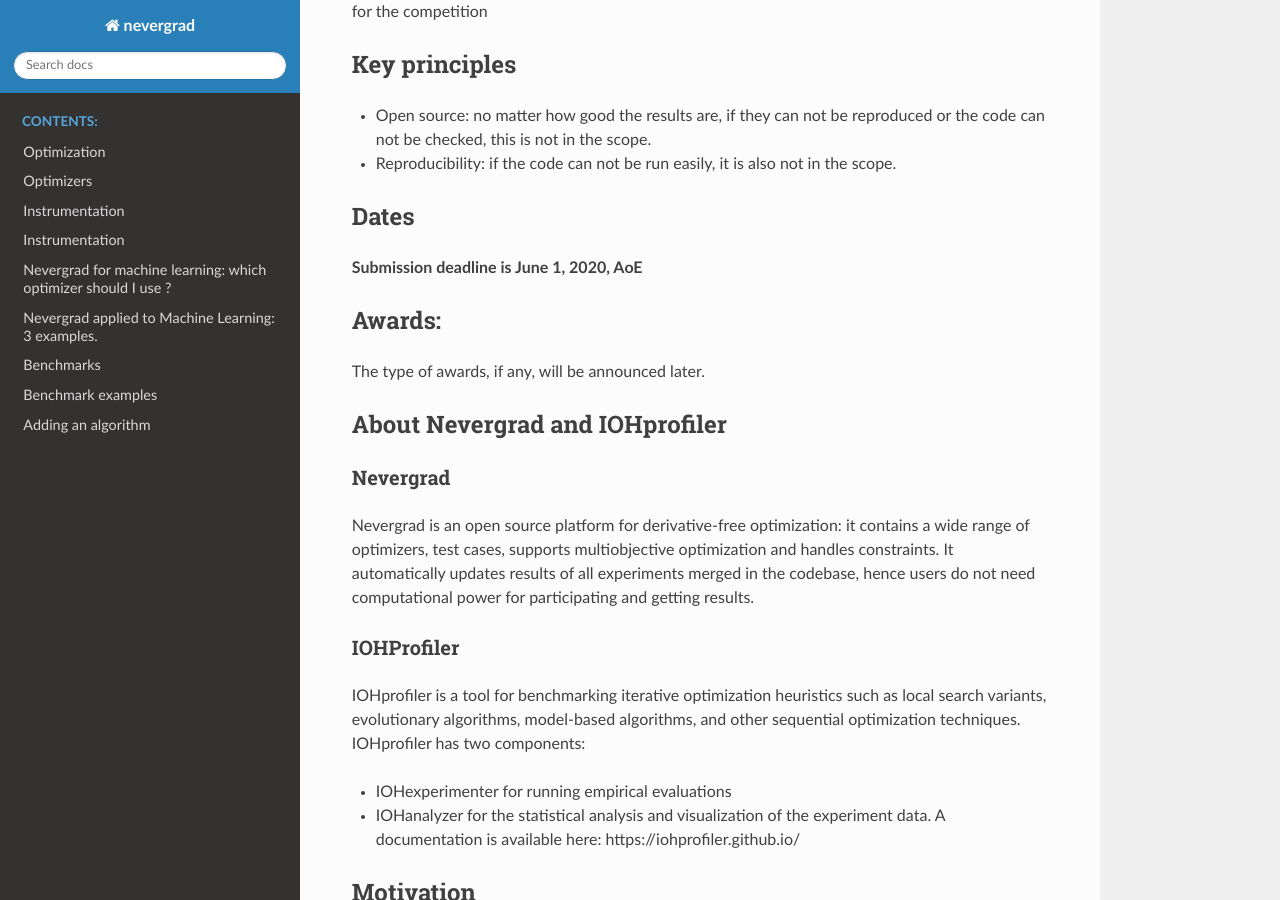
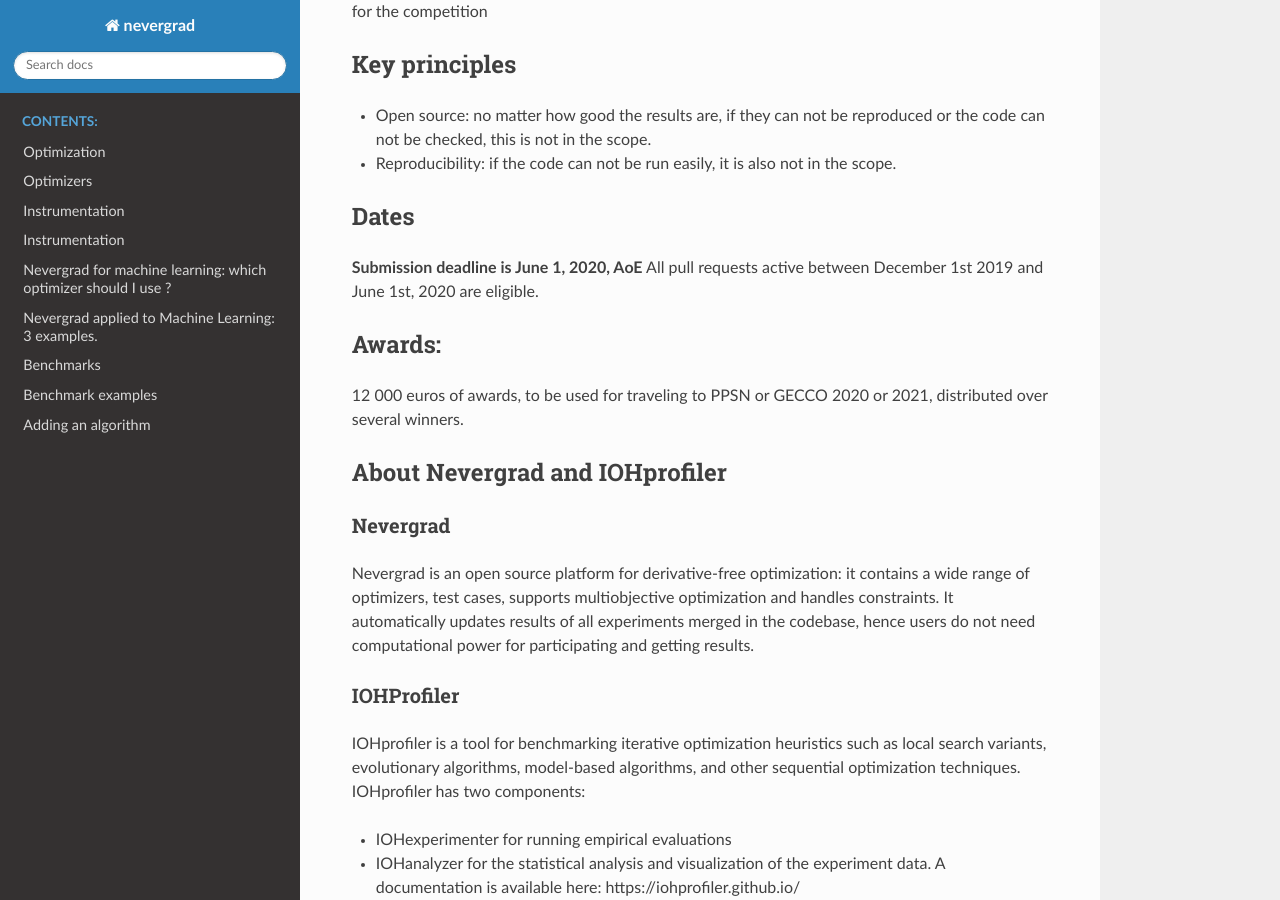
Before and after one commit to facebookresearch/nevergrad, a Sphinx documentation site: the page built from docs/opencompetition2020.md, in a window 1280 px wide and 900 px high, scrolled down 1336 px. Built offline with Sphinx 7.4.7 and the Read the Docs theme 2.0.0, drawn with Linux system fonts in a browser that asks for light colours.

Commit message:
Update opencompetition2020.md

```diff
--- a/docs/opencompetition2020.md
+++ b/docs/opencompetition2020.md
@@ -43,9 +43,10 @@
 
 ## Dates
 **Submission deadline is June 1, 2020, AoE**
+All pull requests active between December 1st 2019 and June 1st, 2020 are eligible.
 
 ## Awards:
-The type of awards, if any, will be announced later.
+12 000 euros of awards, to be used for traveling to PPSN or GECCO 2020 or 2021, distributed over several winners.
 
 ## About Nevergrad and IOHprofiler
 
```
